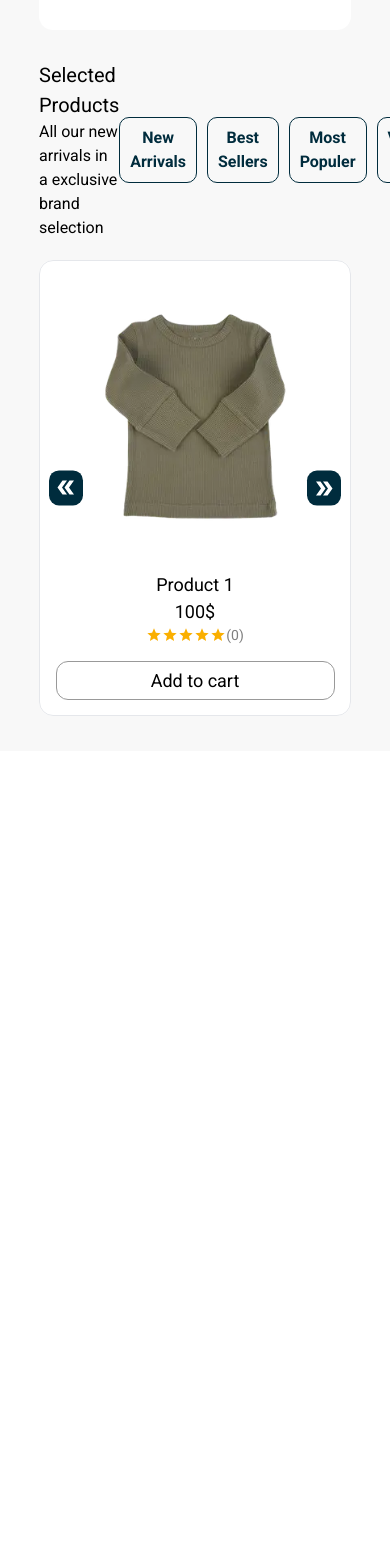
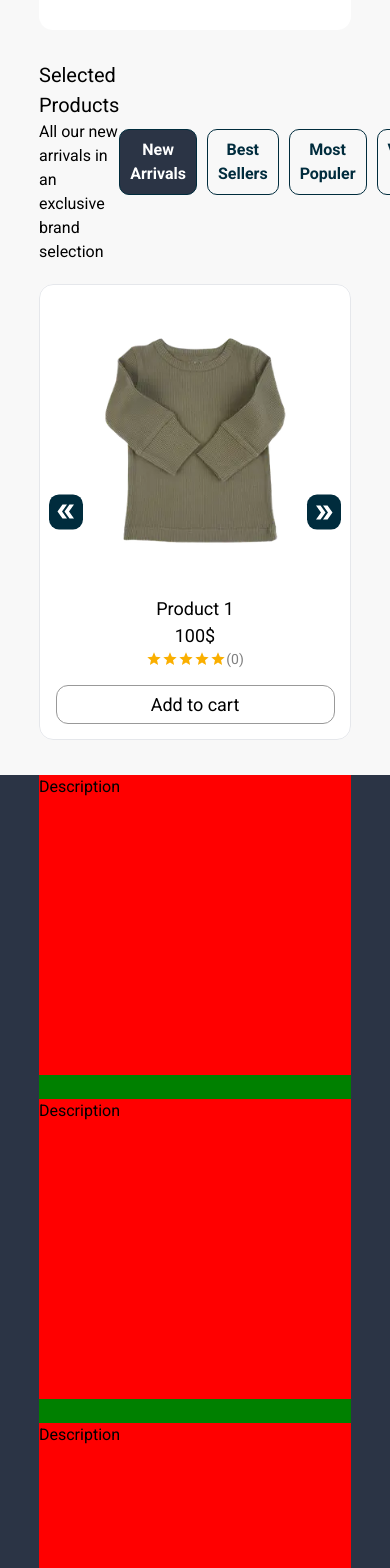
Before and after one commit to MahmoudSamyDev/Ecommerce-React-Ts-project, a React (Vite) app: page / in a window 390 px wide. Shown: the part 7840-9408 px from the top of the page. Before the commit the page ends 8591 px from the top, so only its background shows below. Built offline with nearby package versions, Linux system fonts and the light colour scheme.

Commit message:
Footer arch

```diff
--- /dev/null
+++ b/src/Sections/SelectedProducts/SectionHeader.tsx
@@ -0,0 +1,71 @@
+import {ProductsSlides, NewArrivalsProducts, BestSellersProducts, MostPopulerProducts} from '../../utilities/data';
+
+
+function SectionHeader({ title, setSelectedProducts, active, setActive }: { title: string, setSelectedProducts: any, active: any, setActive: any }) {
+
+    const handleSelectionClick = (e: React.MouseEvent<HTMLButtonElement>) => {
+        const productType = e.currentTarget.getAttribute('selected-product');
+        switch (productType) {
+            case 'NewArrivalsProducts':
+                setSelectedProducts(NewArrivalsProducts);
+                setActive({ newArrivals: true, bestSellers: false, mostPopuler: false, all: false });
+                break;
+            case 'BestSellersProducts':
+                setSelectedProducts(BestSellersProducts);
+                setActive({ newArrivals: false, bestSellers: true, mostPopuler: false, all: false });
+                break;
+            case 'MostPopulerProducts':
+                setSelectedProducts(MostPopulerProducts);
+                setActive({ newArrivals: false, bestSellers: false, mostPopuler: true, all: false });
+                break;
+            case 'ProductsSlides':
+                setSelectedProducts(ProductsSlides);
+                setActive({ newArrivals: false, bestSellers: false, mostPopuler: false, all: true });
+                break;
+            default:
+                setSelectedProducts(ProductsSlides);
+                setActive({ newArrivals: true, bestSellers: false, mostPopuler: false, all: false });
+        }
+    };
+
+    return (
+        <div className="flex justify-between items-center">
+            <div>
+                <h2 className="text-[20px]">{title}</h2>
+                <p>All our new arrivals in an exclusive brand selection</p>
+            </div>
+            <div className='selection-buttons flex gap-[10px]'>
+                <button
+                    className={`selection-button border py-[8px] px-[10px] font-bold ${active.newArrivals ? 'bg-darkBlue text-white' : 'bg-background text-[#002c3d]'} border-[#002c3d] rounded-[10px] duration-300 hover:${active.newArrivals ? '' : 'bg-background text-[#002c3d]'}`}
+                    selected-product="NewArrivalsProducts"
+                    onClick={handleSelectionClick}
+                >
+                    New Arrivals
+                </button>
+                <button
+                    className={`selection-button border py-[8px] px-[10px] font-bold ${active.bestSellers ? 'bg-darkBlue text-white' : 'bg-background text-[#002c3d]'} border-[#002c3d] rounded-[10px] duration-300 hover:${active.newArrivals ? '' : 'bg-background text-[#002c3d]'}`}
+                    selected-product="BestSellersProducts"
+                    onClick={handleSelectionClick}
+                >
+                    Best Sellers
+                </button>
+                <button
+                    className={`selection-button border py-[8px] px-[10px] font-bold ${active.mostPopuler ? 'bg-darkBlue text-white' : 'bg-background text-[#002c3d]'} border-[#002c3d] rounded-[10px] duration-300 hover:${active.newArrivals ? '' : 'bg-background text-[#002c3d]'}`}
+                    selected-product="MostPopulerProducts"
+                    onClick={handleSelectionClick}
+                >
+                    Most Populer
+                </button>
+                <button
+                    className={`selection-button border py-[8px] px-[10px] font-bold ${active.all ? 'bg-darkBlue text-white' : 'bg-background text-[#002c3d]'} border-[#002c3d] rounded-[10px] duration-300 hover:${active.newArrivals ? '' : 'bg-background text-[#002c3d]'}`}
+                    selected-product="ProductsSlides"
+                    onClick={handleSelectionClick}
+                >
+                    View All
+                </button>
+            </div>
+        </div>
+    );
+}
+
+export default SectionHeader;
--- a/src/Sections/SelectedProducts/SelectedProducts.tsx
+++ b/src/Sections/SelectedProducts/SelectedProducts.tsx
@@ -1,15 +1,22 @@
 import ContainerWrapper from '../../layout/Components/ContainerWrapper';
 import ProductsSlider from '../ProductsSlider/ProductsSlider';
-import {ProductsSlides, NewArrivalsProducts, BestSellersProducts, MostPopulerProducts} from '../../utilities/data';
+import {ProductsSlides} from '../../utilities/data';
+import SectionHeader from './SectionHeader';
 import { useState } from 'react';
 
 function SelectedProducts() {
     const [selectedProducts, setSelectedProducts] = useState(ProductsSlides);
+    const [active, setActive] = useState({
+        newArrivals: true,
+        bestSellers: false,
+        mostPopuler: false,
+        all: false
+    });
     return (
         <div className="deals-of-the-day w-full content-center py-[15px]">
             <ContainerWrapper>
                 <div className="w-full">
-                    <SectionHeader title='Selected Products' setSelectedProducts={setSelectedProducts} />
+                    <SectionHeader title='Selected Products' setSelectedProducts={setSelectedProducts} active={active} setActive={setActive} />
                     <ProductsSlider id="deals-of-the-day" slides={5} cards={selectedProducts}/>
                 </div>
             </ContainerWrapper>
@@ -17,40 +24,4 @@ function SelectedProducts() {
     )
 }
 
-function SectionHeader({title, setSelectedProducts}: {title: string, setSelectedProducts: React.Dispatch<React.SetStateAction<any>>}) {
-    return (
-        <div className="flex justify-between items-center">
-            <div>
-                <h2 className="text-[20px]">{title}</h2>
-                <p>All our new arrivals in a exclusive brand selection</p>
-            </div>
-            <div className='selection-buttons flex gap-[10px]'>
-                <button
-                    className='selection-button border py-[8px] px-[10px] font-bold bg-background text-[#002c3d] border-[#002c3d] rounded-[10px] duration-300 hover:bg-[#d2d2d2]'
-                    onClick={() => setSelectedProducts(NewArrivalsProducts)}
-                >
-                    New Arrivals
-                </button>
-                <button
-                    className='selection-button border py-[8px] px-[10px] font-bold bg-background text-[#002c3d] border-[#002c3d] rounded-[10px] duration-300 hover:bg-[#d2d2d2]'
-                    onClick={() => setSelectedProducts(BestSellersProducts)}
-                >
-                    Best Sellers
-                </button>
-                <button
-                    className='selection-button border py-[8px] px-[10px] font-bold bg-background text-[#002c3d] border-[#002c3d] rounded-[10px] duration-300 hover:bg-[#d2d2d2]'
-                    onClick={() => setSelectedProducts(MostPopulerProducts)}
-                >
-                    Most Populer
-                </button>
-                <button
-                    className='selection-button border py-[8px] px-[10px] font-bold bg-background text-[#002c3d] border-[#002c3d] rounded-[10px] duration-300 hover:bg-[#d2d2d2]'
-                    onClick={() => setSelectedProducts(ProductsSlides)}
-                >
-                    View All
-                </button>
-            </div>
-        </div>
-    )
-}
 export default SelectedProducts
--- a/src/layout/Footer/Footer.tsx
+++ b/src/layout/Footer/Footer.tsx
@@ -1,7 +1,17 @@
+import ContainerWrapper from "../Components/ContainerWrapper";
+
+
 function Footer() {
     return (
-        <footer>
-        <p>Footer</p>
+        <footer className='w-full bg-darkBlue min-h-[350px] max-h-[fit-content] content-center'>
+            <ContainerWrapper>
+                <div className="w-[100%] flex flex-col md:flex-row justify-between items-center gap-6 bg-[green]">
+                    <section className='bg-[red] w-full h-[300px]'>Description</section>
+                    <section className='bg-[red] w-full h-[300px]'>Description</section>
+                    <section className='bg-[red] w-full h-[300px]'>Description</section>
+                    <section className='bg-[red] w-full h-[300px]'>Description</section>
+                </div>
+            </ContainerWrapper>
         </footer>
     );
 }
--- a/src/layout/Layout.tsx
+++ b/src/layout/Layout.tsx
@@ -1,11 +1,13 @@
 import { Outlet } from "react-router-dom";
 import Header from './Header/Header';
+import Footer from './Footer/Footer';
 
 function Layout() {
     return(
         <>
             <Header />
             <Outlet />
+            <Footer />
         </>
     )
 }
```
